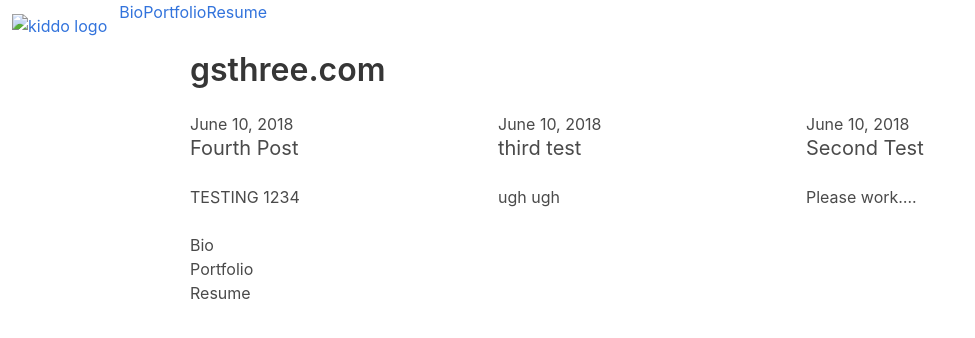
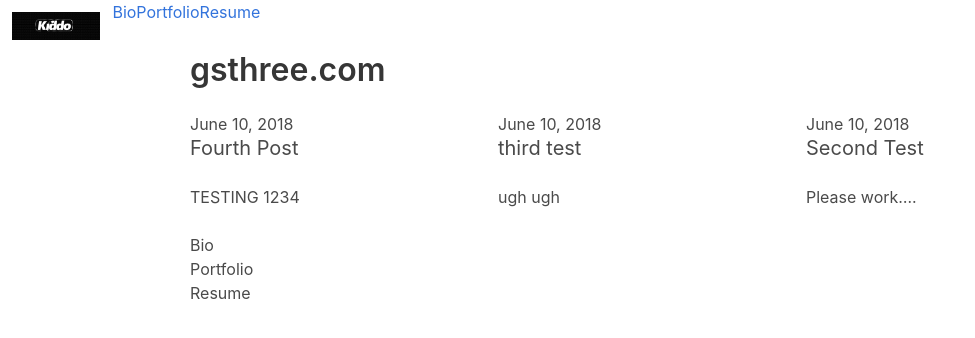
Before and after one commit to Gordon325/gsthree.com, a Jekyll site: the page built from index.html, in a window 1280 px wide. Shown: the top 338 px of the page, without its empty margins (0-975 px from the left). Built offline with Jekyll 4.4.1, drawn with Linux system fonts in a browser that asks for light colours; nearby versions of some CDN libraries.

Commit message:
fixed broken assets link code

```diff
--- a/_layouts/default.html
+++ b/_layouts/default.html
@@ -23,7 +23,7 @@
 <div class="navbar">
     <div class="navbar-brand">
         <a class="navbar-item" href="https://www.gsthree.com">
-            <img src="img/kiddoLogo.png" alt="kiddo logo">
+            <img src="/assets/kiddoLogo.png" alt="kiddo logo">
         </a>
     </div>
     {% for page in site.pages %}
```
